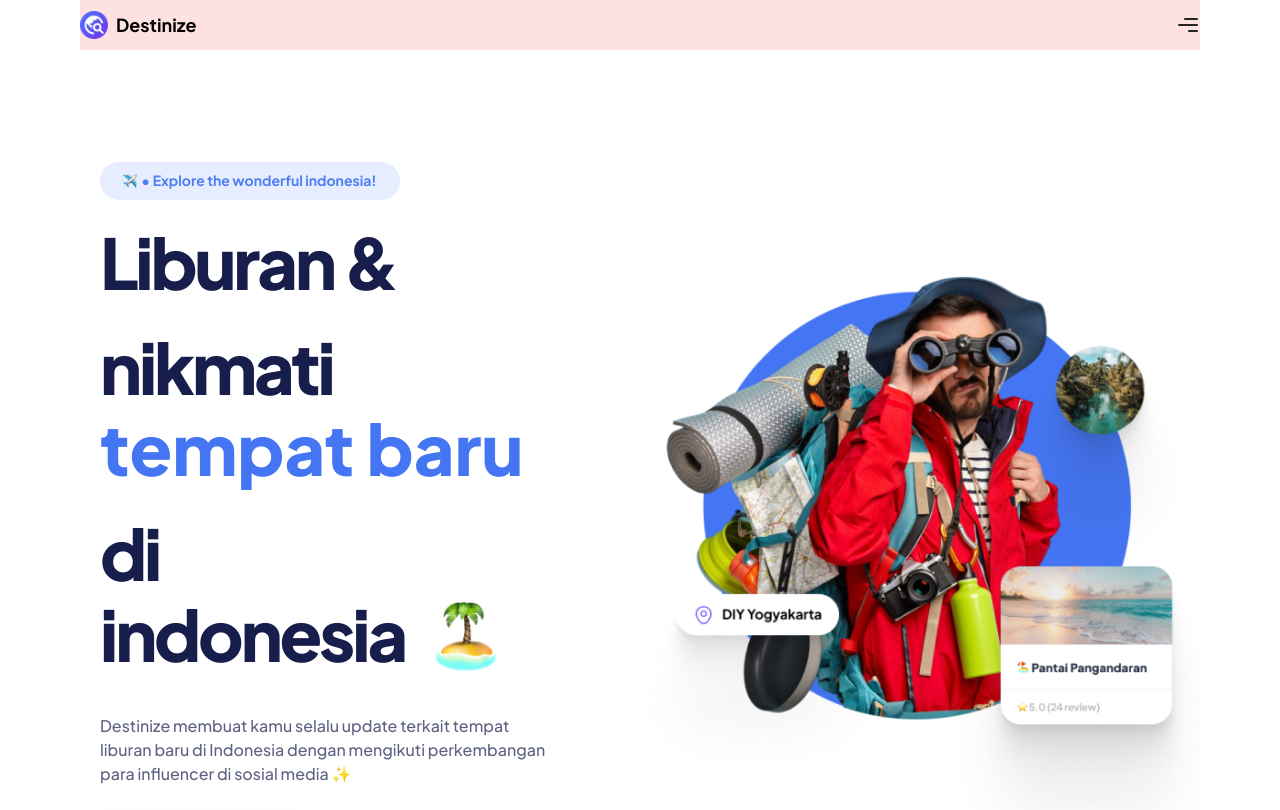
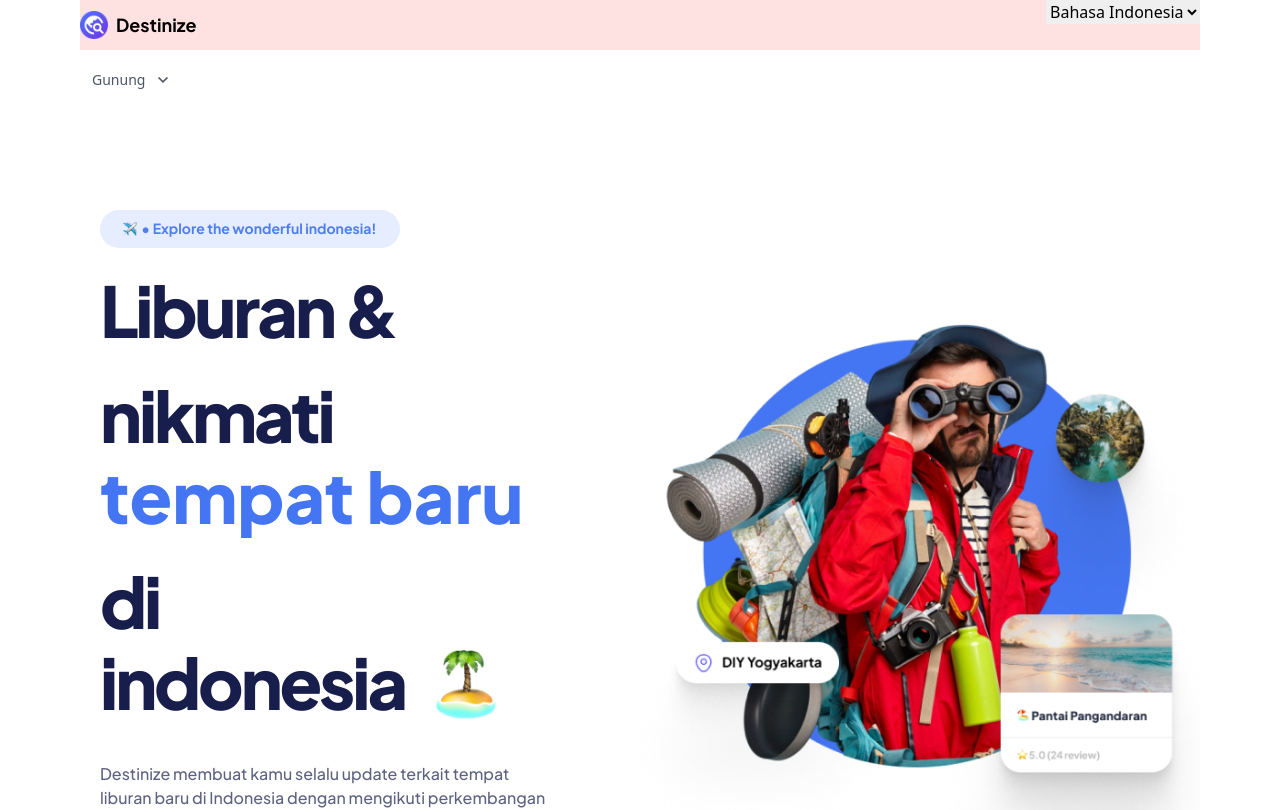
Before and after one commit to sydalfhi/destinize, a React (Vite) app: page / in a window 1280 px wide. Shown: the top 810 px of the page. Built offline with nearby package versions, Linux system fonts and the light colour scheme.

Commit message:
add sidebar adn subnav

```diff
--- a/src/App.jsx
+++ b/src/App.jsx
@@ -10,9 +10,10 @@ import "./assets/css/swiper.css";
 import Testimonial from "./layout/testimonial/";
 import Faq from "./layout/faq";
 import Hero from "./layout/Hero";
-import Navbar from "./layout/Navbar";
+import Navbar from "./layout/header/Navbar";
 import Cta from "./layout/Cta";
 import Footer from "./layout/footer/";
+import SubNav from "./layout/header/SubNav";
 
 function App() {
   return (
@@ -21,6 +22,7 @@ function App() {
         {/* navbar */}
         <Navbar />
         {/* hero section */}
+        <SubNav />
         <Hero />
         {/* colaboration*/}
         <Company />
--- a/src/assets/css/swiper.css
+++ b/src/assets/css/swiper.css
@@ -32,7 +32,7 @@
   align-items: center;
   justify-content: center;
   font-weight: bold;
-  color: skyblue;
+  color: gray;
 }
 
 .autoplay-progress svg {
@@ -44,7 +44,7 @@
   width: 100%;
   height: 100%;
   stroke-width: 4px;
-  stroke: skyblue;
+  stroke: gray;
   fill: none;
   stroke-dashoffset: calc(125.6 * (1 - var(--progress)));
   stroke-dasharray: 125.6;
--- a/src/layout/Gallery.jsx
+++ b/src/layout/Gallery.jsx
@@ -1,6 +1,7 @@
 import WindowIcon from "../assets/images/window.png";
 import BromoCover from "../assets/images/bromo_cover.png";
 import BannerBlog from "../assets/images/bannerBlog.jpg";
+import thumbVidio from "../assets/images/coverThumb.jpg";
 
 import ArrowIcon from "../assets/icons/arrow.svg";
 const Gallery = () => {
@@ -60,7 +61,9 @@ const Gallery = () => {
         </div>
 
         <div className="order-1 md:order-2  col-span-12 md:col-span-8   px-5 lg:px-[25px] my-5 min-[884px]:my-0">
-          <div className="bg-orange-400 rounded-md aspect-video w-full"></div>
+          <div className="rounded-md aspect-video w-full overflow-hidden">
+            <img src={thumbVidio} alt="thmb" className="w-full h-full" />
+          </div>
         </div>
       </div>
 
--- a/src/layout/Navbar.jsx
+++ /dev/null
@@ -1,29 +0,0 @@
-import Sidebar from "./Sidebar";
-import MainIcon from "./../assets/images/mainIcon.png";
-import MenuIcon from "./../assets/icons/menu.svg";
-
-const Navbar = () => {
-  return (
-    <>
-      <header className="relative">
-        <Sidebar />
-        <section className="flex  bg-red-100 relative w-full min-h-[50px] z-30 justify-between">
-          <div className="flex justify-start items-center space-x-2">
-            <img src={MainIcon} alt="main icon" className="w-7 max-h-7" />
-            <h1
-              className="relative z-30 text-black text-lg  font-bold leading-[normal]"
-              style={{ fontFamily: "Plus Jakarta bold" }}
-            >
-              Destinize
-            </h1>
-          </div>
-          <button>
-            <img src={MenuIcon} alt="menu" />
-          </button>
-        </section>
-      </header>
-    </>
-  );
-};
-
-export default Navbar;
--- a/src/layout/Sidebar.jsx
+++ b/src/layout/Sidebar.jsx
@@ -1,6 +1,6 @@
 const Sidebar = () => {
   return (
-    <div className="absolute inset-0 z-40 -left-full duration-300 transition-all">
+    <div className="md:hidden absolute inset-0 z-40 -left-full  duration-300 transition-all">
       <aside className="flex flex-col w-64 h-screen px-5 py-8 overflow-y-auto bg-white border-r rtl:border-r-0 rtl:border-l dark:bg-gray-900 dark:border-gray-700">
         <a href="#">
           <img
--- /dev/null
+++ b/src/layout/header/Navbar/index.jsx
@@ -0,0 +1,43 @@
+import Sidebar from "../../Sidebar";
+import MainIcon from "../../../assets/images/mainIcon.png";
+import MenuIcon from "../../../assets/icons/menu.svg";
+import { useEffect } from "react";
+
+const Navbar = () => {
+  useEffect(() => {});
+  return (
+    <>
+      <header className="relative">
+        <Sidebar />
+        <section className="flex  bg-red-100 relative w-full min-h-[50px] z-30 justify-between">
+          <div className="flex justify-start items-center space-x-2">
+            <img src={MainIcon} alt="main icon" className="w-7 max-h-7 " />
+
+            <h1
+              className="relative z-30 text-black text-lg  font-bold leading-[normal]"
+              style={{ fontFamily: "Plus Jakarta bold" }}
+            >
+              Destinize
+            </h1>
+          </div>
+          <div className="">
+            <div>
+              <img src="" alt="" />
+              <select className="all-unset">
+                <option selected value="indonesia">
+                  Bahasa Indonesia
+                </option>
+              </select>
+            </div>
+            <div></div>
+          </div>
+          <button className="md:hidden">
+            <img src={MenuIcon} alt="menu" />
+          </button>
+        </section>
+      </header>
+    </>
+  );
+};
+
+export default Navbar;
--- /dev/null
+++ b/src/layout/header/SubNav/index.jsx
@@ -0,0 +1,46 @@
+import { useState } from "react";
+
+const SubNav = () => {
+  const [open, setOpen] = useState(false);
+
+  return (
+    <>
+      <div className="mt-3">
+        <div
+          className="relative inline-block "
+          onClick={() => setOpen((open) => !open)}
+        >
+          <button className="relative z-10 flex items-center p-2 text-sm text-gray-600 bg-white  rounded-md  ">
+            <span className="mx-1">Gunung</span>
+            <svg
+              className={`w-5 h-5 mx-1 transition-all duration-300 ${
+                open ? "rotate-180" : "rotate-0"
+              }`}
+              viewBox="0 0 24 24"
+              fill="none"
+              xmlns="http://www.w3.org/2000/svg"
+            >
+              <path
+                d="M12 15.713L18.01 9.70299L16.597 8.28799L12 12.888L7.40399 8.28799L5.98999 9.70199L12 15.713Z"
+                fill="currentColor"
+              ></path>
+            </svg>
+          </button>
+
+          {open && (
+            <div className="absolute left-3 z-20 w-56  overflow-hidden  bg-white flex flex-col space-y-2">
+              <a href="#" className="  text-sm text-gray-600 capitalize ">
+                gunung bromo
+              </a>
+              <a href="#" className=" text-sm text-gray-600 capitalize ">
+                gunung rinjani
+              </a>
+            </div>
+          )}
+        </div>
+      </div>
+    </>
+  );
+};
+
+export default SubNav;
--- a/src/layout/testimonial/index.jsx
+++ b/src/layout/testimonial/index.jsx
@@ -20,7 +20,7 @@ const Testimonial = () => {
     {
       id: 1,
       displayPicture: Patric,
-      text: "Destinize membantu saya untuk melihat sisi lain dunia yang begitu indah di mata",
+      text: "Destinize membantu saya untuk melihat belahan sisi lain dunia yang begitu indah di pandang mata ",
       name: "Syaid Alfarishi",
       label: "Front End Dev",
     },
--- a/vite.config.js
+++ b/vite.config.js
@@ -5,7 +5,7 @@ import react from "@vitejs/plugin-react";
 export default defineConfig({
   server: {
     port: 5173,
-    // host: "192.168.43.225",
+    host: "192.168.43.225",
   },
   plugins: [react()],
 });
```
Also changed, not shown: src/layout/header/Navbar/SelectLangueage.jsx (added).
